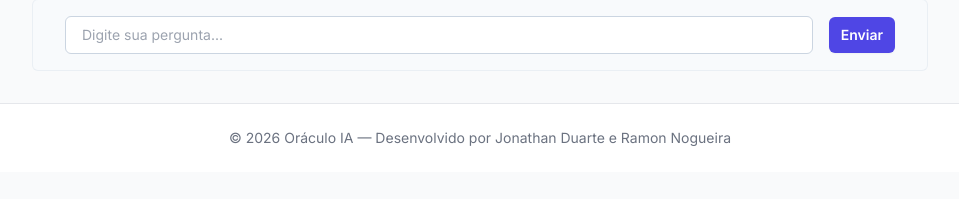
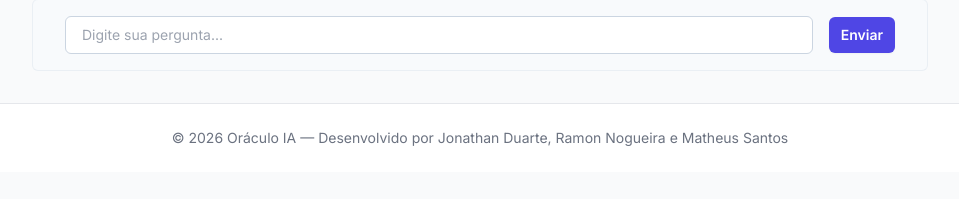
Before and after one commit to Johnny-Duart/Oraculo_IA, a Django app: template mysite/oraculo/templates/chat.html in a window 1280 px wide. Shown: the part 601-800 px from the top of the page, without its empty margins (160-1119 px from the left). Run offline with Django 5.2, Linux system fonts and the light colour scheme; the template is opened without the code that fills it, so the values that code supplies are empty; some libraries are stand-ins or nearby versions.

Commit message:
Update: Adiciona créditos dos contribuidores no frontend

```diff
--- a/mysite/templates/base.html
+++ b/mysite/templates/base.html
@@ -70,7 +70,7 @@
         <footer class="bg-white border-t">
             <div class="max-w-7xl mx-auto px-4 sm:px-6 lg:px-8 py-6 text-center text-sm text-gray-500">
                 {% now "Y" as current_year %}
-                &copy; {{ current_year }} Oráculo IA — Desenvolvido por Jonathan Duarte e Ramon Nogueira
+                &copy; {{ current_year }} Oráculo IA — Desenvolvido por Jonathan Duarte, Ramon Nogueira e Matheus Santos
             </div>
         </footer>
 
```
